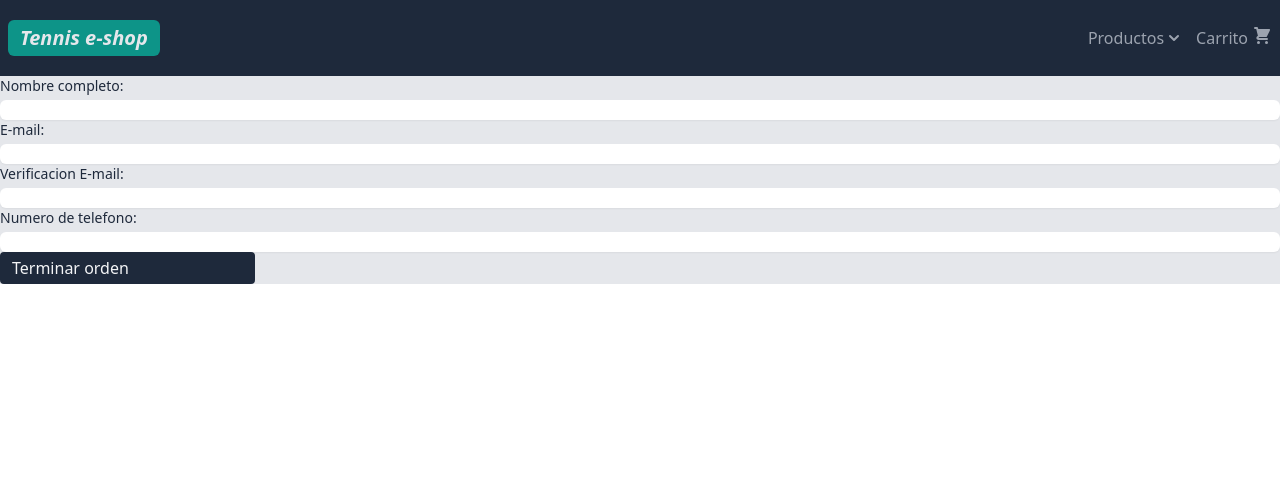
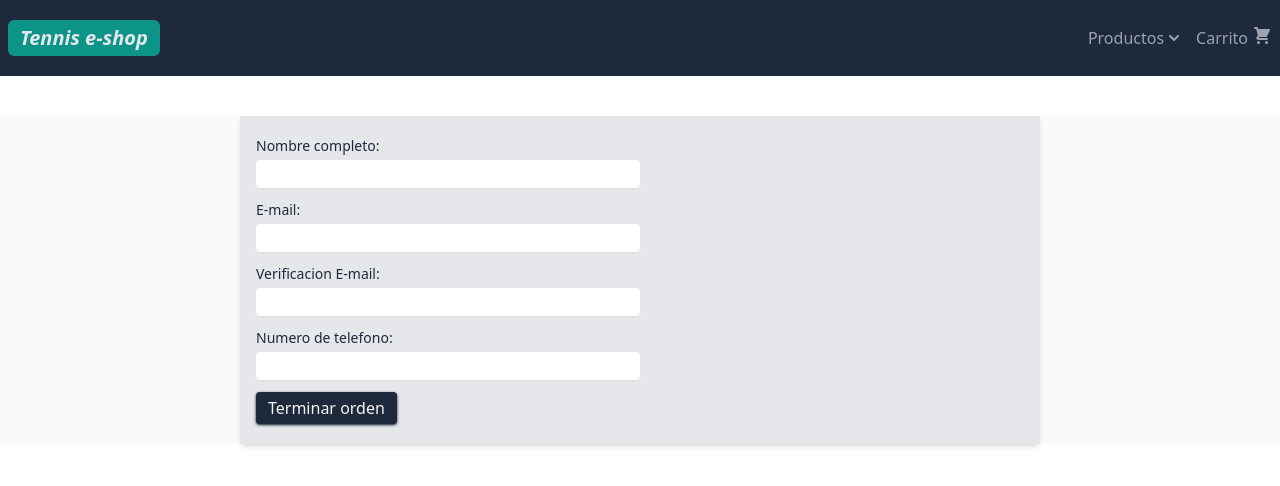
Before and after one commit to Manolo15v/AprendiandoReact, a React (Vite) app in the folder coderhouse-proyecto/: page /payment in a window 1280 px wide. Shown: the top 486 px of the page. Built offline with nearby package versions, Linux system fonts and the light colour scheme.

Commit message:
agregado de formulario y procesado de orden

```diff
--- a/coderhouse-proyecto/package.json
+++ b/coderhouse-proyecto/package.json
@@ -13,7 +13,8 @@
     "firebase": "^9.9.1",
     "react": "^18.0.0",
     "react-dom": "^18.0.0",
-    "react-router-dom": "^6.3.0"
+    "react-router-dom": "^6.3.0",
+    "react-toastify": "^9.0.7"
   },
   "devDependencies": {
     "@types/react": "^18.0.0",
--- a/coderhouse-proyecto/src/App.jsx
+++ b/coderhouse-proyecto/src/App.jsx
@@ -1,5 +1,6 @@
 import { Suspense, lazy } from 'react'
 import { BrowserRouter, Routes, Route, Navigate } from 'react-router-dom'
+import "react-toastify/dist/ReactToastify.css"
 
 import NavBar from './components/NavBar/NavBar'
 import ItemListContainer from './containers/ItemList/ItemListContainer'
--- a/coderhouse-proyecto/src/Context/CartContext.jsx
+++ b/coderhouse-proyecto/src/Context/CartContext.jsx
@@ -26,12 +26,20 @@ export default function CartProvider({ children }) {
     setCartList(newCartList)
   }
 
-  const sendOrder = () => {
-    const order = {
-      buyer : { name:"Manuel", phone:"1010101", email:"Manolo15v@gmail.com" },
-      items: cartList,
-      total: total,
-    }
+  const sendOrder = (buyer) => {
+    const {name, phone, email} = buyer
+
+    const order = {}
+    order.buyer = {name, phone, email}
+    order.items = cartList.map(product => {
+      return {
+        id: product.id,
+        name: product.name,
+        price: product.price,
+        amount: product.amount
+      }
+    })
+    order.total = total
 
     const db = getFirestore()
     const ordersCollection = collection(db , "orders")
--- a/coderhouse-proyecto/src/components/Buttons/ButtonBlue.jsx
+++ b/coderhouse-proyecto/src/components/Buttons/ButtonBlue.jsx
@@ -1,5 +1,5 @@
 export default function ButtonBlue({ click, text, style = '' }) {
   return (
-    <button className={`font-light text-base bg-slate-800 text-gray-100 border-solid border-slate-800 border-2 rounded hover:border-slate-600 hover:bg-slate-600 transition-all duration-700 px-2.5 py-0.5 ${style}`} onClick={click} > { text }</button>
+    <button className={`font-light text-base bg-slate-800 text-gray-100 border-solid border-slate-800 border-2 rounded shadow shadow-slate-800 hover:border-slate-600 hover:bg-slate-600 transition-all duration-700 px-2.5 py-0.5 ${style}`} onClick={click} > { text }</button>
   )
 }
--- a/coderhouse-proyecto/src/components/Buttons/ButtonRed.jsx
+++ b/coderhouse-proyecto/src/components/Buttons/ButtonRed.jsx
@@ -1,5 +1,5 @@
 export default function ButtonRed({ click, text }) {
     return (
-        <button className='w-auto h-10 font-light text-base bg-red-700 text-gray-100 border-solid border-red-700 border-2 rounded hover:border-red-900 hover:bg-red-900 transition-all duration-500 px-2.5 py-0.5' onClick={click} > {text}</button>
+        <button className='w-auto h-10 font-light text-base bg-red-700 text-gray-100 border-solid border-red-700 border-2 rounded shadow-sm shadow-red-800 hover:border-red-900 hover:bg-red-900 transition-all duration-500 px-2.5 py-0.5' onClick={click} > {text}</button>
     )
 }
--- a/coderhouse-proyecto/src/components/Buttons/SubmitButton.jsx
+++ b/coderhouse-proyecto/src/components/Buttons/SubmitButton.jsx
@@ -1,5 +1,5 @@
 export default function SubmitButton({ text, style = '' }) {
   return (
-    <input value={text} className={`font-light text-base bg-slate-800 text-gray-100 border-solid border-slate-800 border-2 rounded hover:border-slate-600 hover:bg-slate-600 transition-all duration-700 px-2.5 py-0.5 ${style}`}  />
+    <input value={text} type="submit" className={`font-light text-base bg-slate-800 text-gray-100 border-solid border-slate-800 border-2 rounded shadow shadow-slate-800 hover:border-slate-600 hover:bg-slate-600 transition-all duration-700 px-2.5 py-0.5 ${style}`}  />
   )
 }
--- a/coderhouse-proyecto/src/components/Item/ItemList.jsx
+++ b/coderhouse-proyecto/src/components/Item/ItemList.jsx
@@ -1,6 +1,7 @@
 import { memo } from "react";
 import { Link } from "react-router-dom";
-import Item from "./item";
+import Item from "./Item";
+
 
 const ItemList = memo(
     ({ items }) => {
--- a/coderhouse-proyecto/src/components/Payment/Payment.jsx
+++ b/coderhouse-proyecto/src/components/Payment/Payment.jsx
@@ -2,13 +2,13 @@ import SubmitButton from "../Buttons/SubmitButton"
 import Form from "../forms/Form"
 import Input from "../forms/Input"
 
-export default function Payment({ sendForm }) {
+export default function Payment({ sendForm, setForm }) {
     return (
         <Form submit={sendForm}>
-            <Input text="Nombre completo:" type="text" id="name" />
-            <Input text="E-mail:" type="email" id="email" />
-            <Input text="Verificacion E-mail:" type="email" id="email-validate" />
-            <Input text="Numero de telefono:" type="tel" id="phone-number" />
+            <Input text="Nombre completo:" type="text" id="name" change={setForm} />
+            <Input text="E-mail:" type="email" id="email" change={setForm} />
+            <Input text="Verificacion E-mail:" type="email" id="emailValidate" change={setForm} />
+            <Input text="Numero de telefono:" type="tel" id="phone" change={setForm} />
             <SubmitButton text="Terminar orden" />
         </Form>
     )
--- /dev/null
+++ b/coderhouse-proyecto/src/components/Payment/PaymentFinish.jsx
@@ -0,0 +1,10 @@
+export default function PaymentFinish({ orderId }) {
+
+    return (
+        <div className="bg-gray-200 mt-3 p-2 rounded-sm shadow-md">
+            <h2 className=" text-xl font-bold mb-2">Su compra ya fue procesada</h2>
+            <p className="font-semibold">El id de su orden es: <span className="font-normal">{orderId}</span></p>
+            <p className="italic text-lg">Gracias por su compra</p>
+        </div>
+    )
+}
--- a/coderhouse-proyecto/src/components/forms/Form.jsx
+++ b/coderhouse-proyecto/src/components/forms/Form.jsx
@@ -1,7 +1,9 @@
 export default function Form({ submit, children }) {
     return (
-        <form onSubmit={submit} className="bg-gray-200">
-            {children}
+        <form onSubmit={submit} className="bg-gray-200 md:my-10 md:mx-60 rounded-sm shadow-md">
+            <div className="px-4 py-5">
+                {children}
+            </div>
         </form>
     )
 }
--- a/coderhouse-proyecto/src/components/forms/Input.jsx
+++ b/coderhouse-proyecto/src/components/forms/Input.jsx
@@ -1,8 +1,8 @@
-export default function Input({ text, type, id}) {
+export default function Input({ text, type, id, change}) {
   return (
-    <label htmlFor={id} className="block text-sm font-medium">
+    <label htmlFor={id} className="block text-sm font-medium pb-3">
         {text}
-        <input type={type} id={id} className="mt-1 focus-visible:outline-none focus:ring-indigo-500 focus:border-indigo-500 block w-full shadow-sm text-sm border-gray-300 rounded-md"/>
+        <input type={type} id={id} onChange={change} className="mt-1 p-1 md:9/12 w-2/4 focus-visible:outline-none focus:ring-indigo-500 focus:border-indigo-500 block shadow-sm text-sm border-gray-300 rounded"/>
     </label>
 
   )
--- a/coderhouse-proyecto/src/containers/Payment/PaymentContainer.jsx
+++ b/coderhouse-proyecto/src/containers/Payment/PaymentContainer.jsx
@@ -1,18 +1,78 @@
+import { useState } from "react";
+import { ToastContainer, toast } from 'react-toastify';
 import Payment from "../../components/Payment/Payment";
+import PaymentFinish from "../../components/Payment/PaymentFinish";
 import { useCartContext } from "../../hooks/useCartContext";
 
 export default function PaymentContainer() {
 
-  const { clearCart, sendOrder } = useCartContext()
+  const { clearCart, sendOrder, orderId } = useCartContext()
+
+  const [buyer, setBuyer] = useState({ name: "", phone: "", email: "", emailValidate: "" })
+
+  const buyerKeysNicknames = {
+    name: "Nombre",
+    phone: "Telefono",
+    email: "E-mail",
+    emailValidate: "Verificacion E-mail"
+  }
+
+  const setForm = (e) => {
+    setBuyer({
+      ...buyer,
+      [e.target.id]: e.target.value
+    })
+  }
+
   const sendForm = (e) => {
     e.preventDefault();
-    sendOrder()
-    clearCart()
+
+    if (validatForm() === true) {
+      sendOrder(buyer)
+      clearCart()
+    }
   }
+
+  function validatForm() {
+    let valid = false
+    Object.keys(buyer).forEach(key => buyer[key] === "" ? warningEmpty(key) : valid = true)
+    if (buyer.email !== buyer.emailValidate) {
+      valid = false
+      emailFail()
+    }
+    return valid
+  }
+
+  function emailFail() {
+    toast.warn('Los email no son iguales', {
+      position: "bottom-right",
+      autoClose: 5000,
+      hideProgressBar: false,
+      closeOnClick: true,
+      pauseOnHover: true,
+      draggable: true,
+      progress: undefined,
+    })
+  }
+
+  function warningEmpty(field) {
+    let emptyField = buyerKeysNicknames[field]
+    toast.warn(`${emptyField} esta vacio`, {
+      position: "bottom-right",
+      autoClose: 5000,
+      hideProgressBar: false,
+      closeOnClick: true,
+      pauseOnHover: true,
+      draggable: true,
+      progress: undefined,
+    })
+  }
+
 
   return (
     <main className=" bg-gray-50 text-slate-800 container">
-      <Payment sendForm={sendForm} />
+       {orderId ? <PaymentFinish orderId={orderId}/> :<Payment sendForm={sendForm} setForm={setForm} />}
+      <ToastContainer  />
     </main>
   )
 }
```
Also changed, not shown: 1 other file (tests, documents, lock files or other folders).
